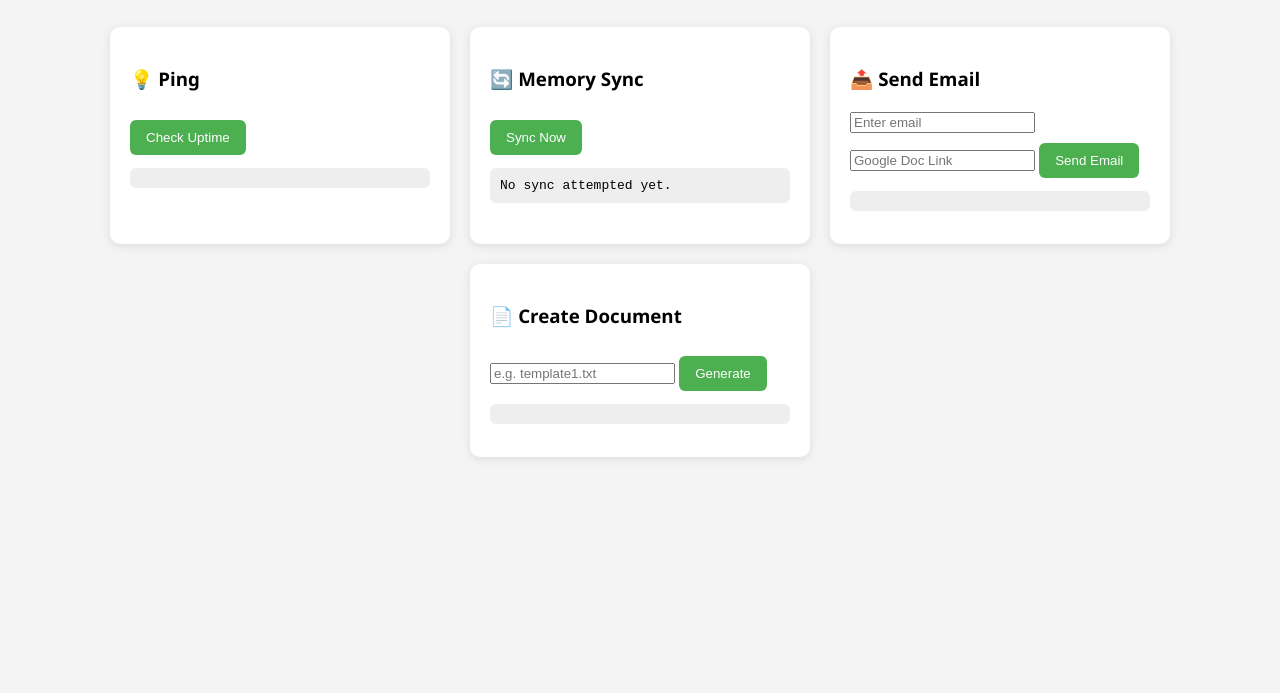
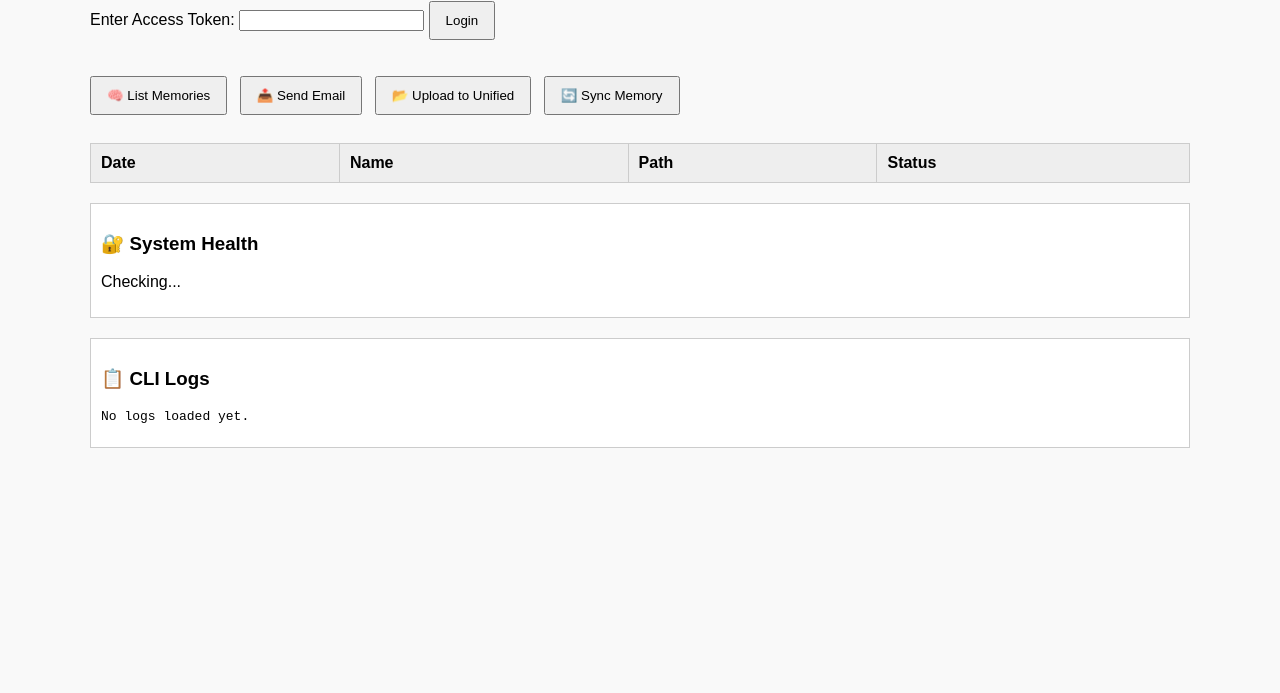
Before and after one commit to guptakapilin/liam-relay, a website: page public/dashboard.html in a window 1280 px wide. Shown: the part 107-800 px from the top of the page. Drawn offline with Linux system fonts and the light colour scheme.

Commit message:
Update dashboard.html

```diff
--- a/public/dashboard.html
+++ b/public/dashboard.html
@@ -1,139 +1,108 @@
 <!DOCTYPE html>
 <html lang="en">
 <head>
-  <meta charset="UTF-8">
+  <meta charset="UTF-8" />
+  <meta name="viewport" content="width=device-width, initial-scale=1.0"/>
   <title>Liam Dashboard</title>
   <style>
-    body {
-      font-family: 'Segoe UI', sans-serif;
-      background: #f4f4f4;
-      margin: 0;
-      padding: 30px;
-    }
-    h1 {
-      text-align: center;
-      margin-bottom: 40px;
-    }
-    .grid {
-      display: flex;
-      flex-wrap: wrap;
-      gap: 20px;
-      justify-content: center;
-    }
-    .card {
-      background: white;
-      padding: 20px;
-      border-radius: 10px;
-      box-shadow: 0 2px 10px rgba(0,0,0,0.1);
-      width: 300px;
-    }
-    button {
-      padding: 10px 16px;
-      margin-top: 10px;
-      background: #4caf50;
-      color: white;
-      border: none;
-      border-radius: 6px;
-      cursor: pointer;
-    }
-    button:hover {
-      background: #45a049;
-    }
-    pre {
-      background: #eee;
-      padding: 10px;
-      border-radius: 6px;
-      max-height: 200px;
-      overflow-y: auto;
-    }
+    body { font-family: Arial, sans-serif; margin: 0; padding: 20px; background: #f9f9f9; }
+    .container { max-width: 1100px; margin: auto; }
+    h1 { color: #222; }
+    button { margin: 8px 8px 8px 0; padding: 10px 15px; }
+    table { width: 100%; border-collapse: collapse; margin-top: 20px; background: #fff; }
+    th, td { border: 1px solid #ccc; padding: 10px; text-align: left; }
+    th { background-color: #eee; }
+    .log, .status { margin-top: 20px; background: #fff; padding: 10px; border: 1px solid #ccc; }
+    .auth { margin-bottom: 20px; }
   </style>
 </head>
 <body>
-  <h1>🧠 Liam Control Panel</h1>
+  <div class="container">
+    <h1>Liam Control Dashboard</h1>
 
-  <div class="grid">
-    <!-- Ping -->
-    <div class="card">
-      <h3>💡 Ping</h3>
-      <button onclick="ping()">Check Uptime</button>
-      <pre id="pingOutput"></pre>
+    <div class="auth">
+      <label for="token">Enter Access Token:</label>
+      <input type="password" id="token" />
+      <button onclick="saveToken()">Login</button>
     </div>
 
-    <!-- Memory Sync -->
-    <div class="card">
-      <h3>🔄 Memory Sync</h3>
-      <button onclick="triggerMemorySync()">Sync Now</button>
-      <pre id="syncResult">No sync attempted yet.</pre>
+    <div class="controls">
+      <button onclick="listMemories()">🧠 List Memories</button>
+      <button onclick="sendEmail()">📤 Send Email</button>
+      <button onclick="uploadToUnified()">📂 Upload to Unified</button>
+      <button onclick="syncMemory()">🔄 Sync Memory</button>
     </div>
 
-    <!-- Send Email -->
-    <div class="card">
-      <h3>📤 Send Email</h3>
-      <input id="emailTo" placeholder="Enter email" />
-      <input id="docLink" placeholder="Google Doc Link" />
-      <button onclick="sendEmail()">Send Email</button>
-      <pre id="emailOutput"></pre>
+    <table id="memoryTable">
+      <thead>
+        <tr>
+          <th>Date</th>
+          <th>Name</th>
+          <th>Path</th>
+          <th>Status</th>
+        </tr>
+      </thead>
+      <tbody></tbody>
+    </table>
+
+    <div class="status">
+      <h3>🔐 System Health</h3>
+      <p id="statusOutput">Checking...</p>
     </div>
 
-    <!-- Create Document -->
-    <div class="card">
-      <h3>📄 Create Document</h3>
-      <input id="templateFile" placeholder="e.g. template1.txt" />
-      <button onclick="createDoc()">Generate</button>
-      <pre id="docOutput"></pre>
+    <div class="log">
+      <h3>📋 CLI Logs</h3>
+      <pre id="logOutput">No logs loaded yet.</pre>
     </div>
   </div>
 
   <script>
-    async function ping() {
-      const out = document.getElementById('pingOutput');
-      out.textContent = '⏳ Pinging...';
-      try {
-        const res = await fetch('/ping');
-        const text = await res.text();
-        out.textContent = text;
-      } catch (err) {
-        out.textContent = '❌ Ping failed';
+    function saveToken() {
+      const token = document.getElementById('token').value;
+      if (token) {
+        localStorage.setItem('liamToken', token);
+        alert('Token saved. You can now access dashboard features.');
       }
     }
 
-    async function triggerMemorySync() {
-      const resultBox = document.getElementById('syncResult');
-      resultBox.textContent = '🔄 Syncing...';
-      try {
-        const res = await fetch('/sync-memories');
-        const json = await res.json();
-        resultBox.textContent = '✅ Synced:\n' + json.synced.map(e => `${e.agent}: ${e.file}`).join('\n');
-      } catch (e) {
-        resultBox.textContent = '❌ Failed to sync: ' + e.message;
-      }
+    function listMemories() {
+      fetch('/list-memories')
+        .then(res => res.json())
+        .then(data => {
+          const tbody = document.querySelector('#memoryTable tbody');
+          tbody.innerHTML = '';
+          data.files.forEach(file => {
+            const row = `<tr>
+              <td>${new Date(file.modifiedTime).toLocaleString()}</td>
+              <td>${file.name}</td>
+              <td><a href="${file.webViewLink}" target="_blank">View</a></td>
+              <td>✔️</td>
+            </tr>`;
+            tbody.innerHTML += row;
+          });
+        })
+        .catch(err => {
+          alert('Error fetching memory list');
+          console.error(err);
+        });
     }
 
-    async function sendEmail() {
-      const out = document.getElementById('emailOutput');
-      const to = document.getElementById('emailTo').value;
-      const link = document.getElementById('docLink').value;
-      out.textContent = '📨 Sending...';
-      try {
-        const res = await fetch(`/send-email?to=${encodeURIComponent(to)}&link=${encodeURIComponent(link)}`);
-        const text = await res.text();
-        out.textContent = text;
-      } catch (err) {
-        out.textContent = '❌ Email failed';
-      }
+    function sendEmail() {
+      const to = prompt('Enter recipient email:');
+      const link = prompt('Enter Drive link:');
+      if (!to || !link) return alert('Both email and link are required.');
+      fetch(`/send-email?to=${encodeURIComponent(to)}&link=${encodeURIComponent(link)}`)
+        .then(res => res.text())
+        .then(alert)
+        .catch(err => alert('Error sending email.'));
     }
 
-    async function createDoc() {
-      const out = document.getElementById('docOutput');
-      const file = document.getElementById('templateFile').value;
-      out.textContent = '📄 Creating...';
-      try {
-        const res = await fetch(`/create-doc?template=${file}`);
-        const json = await res.json();
-        out.innerHTML = `✅ Created: <a href="${json.link}" target="_blank">${json.link}</a>`;
-      } catch (err) {
-        out.textContent = '❌ Failed to create doc';
-      }
+    function uploadToUnified() {
+      alert('🚧 Upload handler to be added in memory-handler.js');
+    }
+
+    function syncMemory() {
+      alert('🚧 Sync memory handler pending...');
     }
   </script>
 </body>
```
